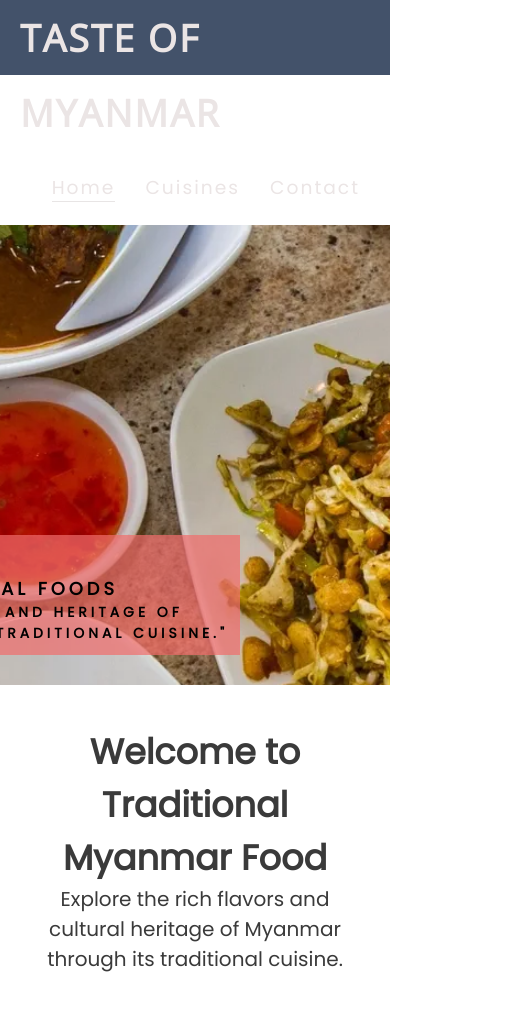
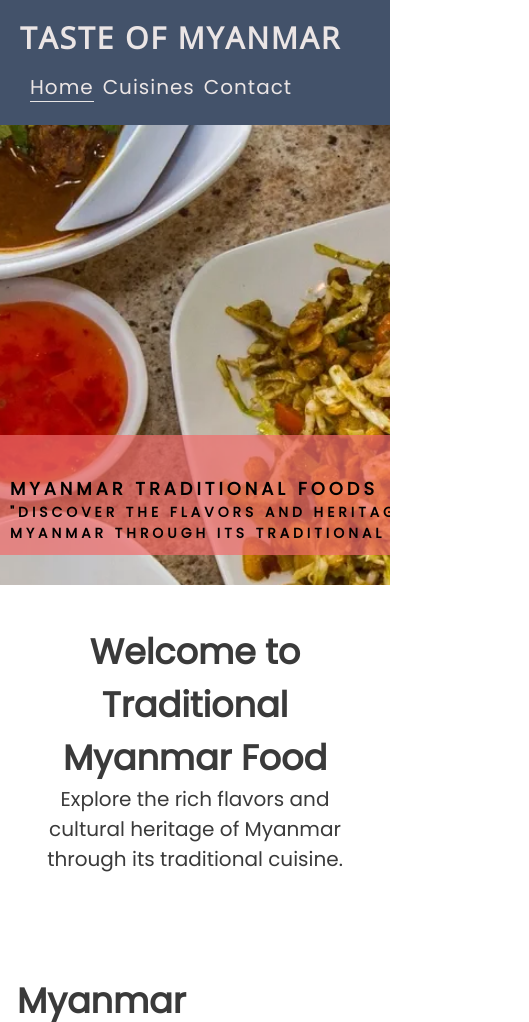
Before and after one commit to ThomasThantZin/taste-of-myanmar, a plain HTML site: page index.html in a window 390 px wide. Shown: the top 1022 px of the page, 529 px wide, since content can reach past the window. Drawn offline with nearby package versions, Linux system fonts and the light colour scheme.

Commit message:
add some media screen structure for index page

```diff
--- a/assets/css/style.css
+++ b/assets/css/style.css
@@ -401,3 +401,58 @@ footer {
 #footer-text>p {
     color: white;
 }
+
+/* For medium screen sizes from 950px wide and down */
+
+@media screen and (max-width: 1000px) {
+    .header {
+        height: 125px;
+    }
+
+    #nav {
+        clear: left;
+        float: left;
+        margin-left: 30px;
+        margin-bottom: 20px;
+        line-height: 25px;
+    }
+
+    #cover-text {
+        left: 0;
+    }
+}
+
+@media screen and (max-width: 428px) {
+
+
+    #logo {
+        font-size: 30px;
+    }
+
+    #nav {
+        font-size: 20px;
+        letter-spacing: 1px;
+
+    }
+
+    #nav li {
+        float: right;
+        list-style-type: none;
+        margin-right: 9px;
+    }
+}
+
+@media screen and (max-width: 1350px) {
+
+    .image-gallery {
+        padding-left: 30px;
+    }
+}
+
+
+@media screen and (max-width: 357px) {
+    .header {
+        height: 200px;
+    }
+
+}
```
